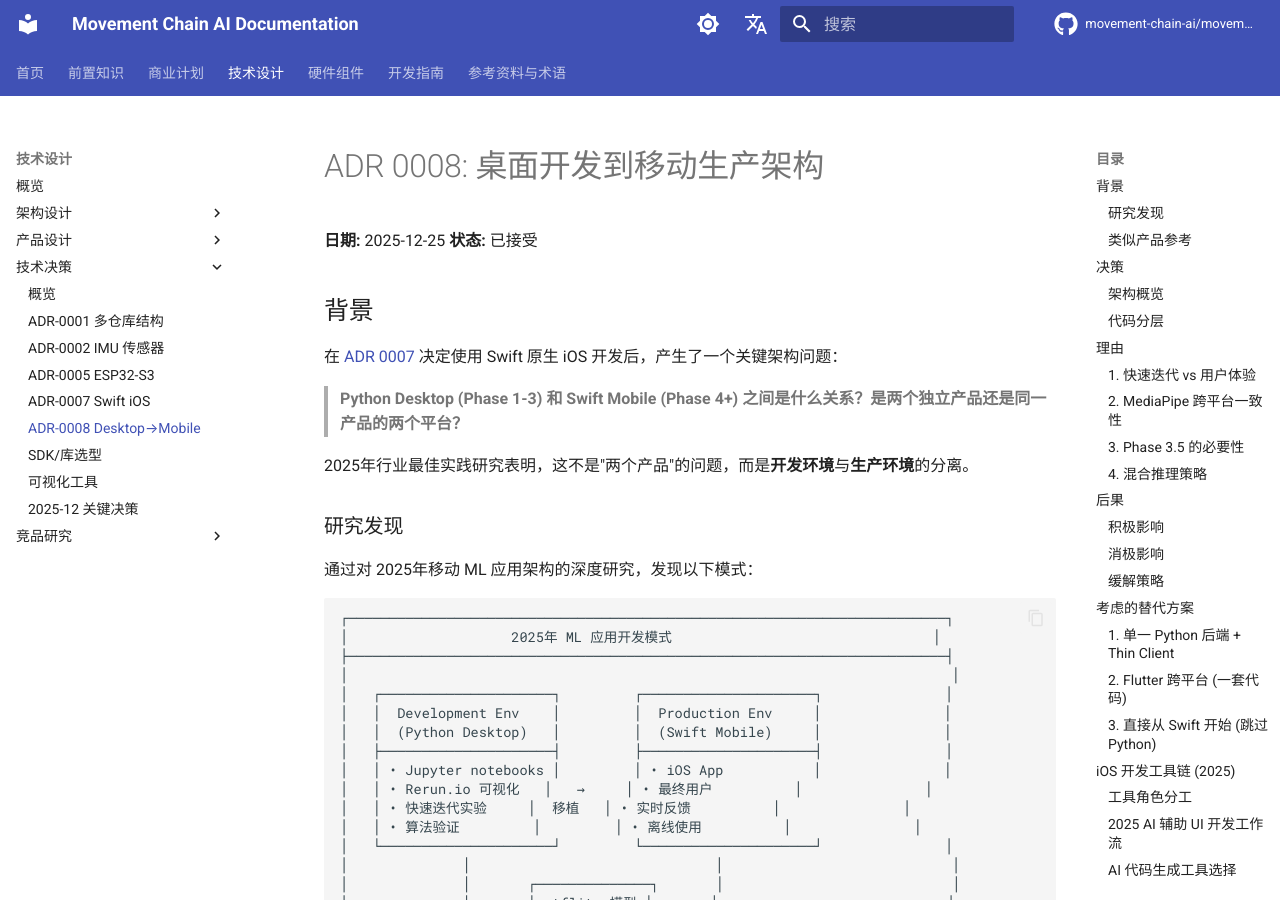
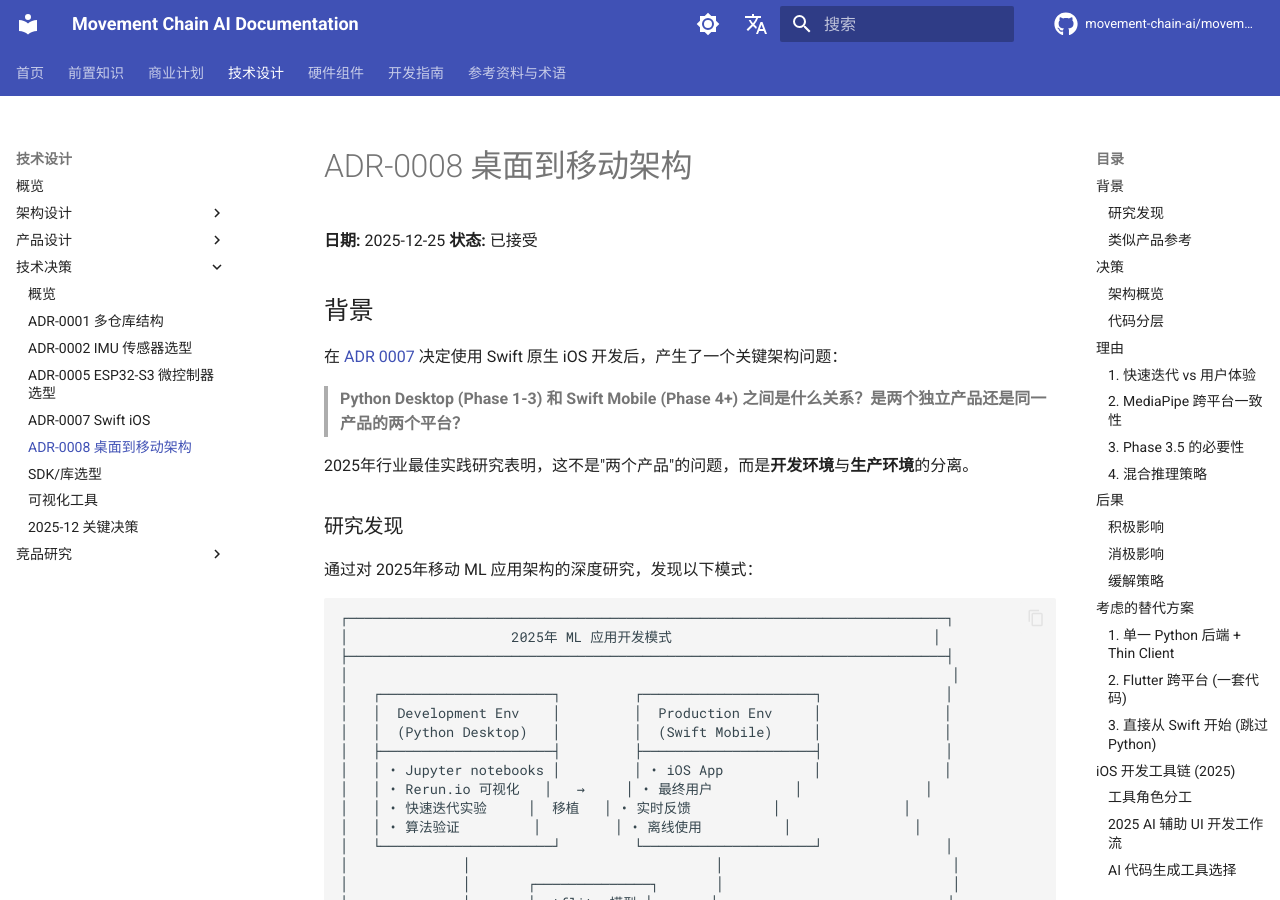
Before and after one commit to movement-chain-ai/movement-chain-docs, an MkDocs documentation site: the page built from docs/zh/design/decisions/0008-desktop-to-mobile-architecture.md, in a window 1280 px wide and 900 px high. Built offline with MkDocs 1.6.1 and Material for MkDocs 9.7.7, drawn with Linux system fonts in a browser that asks for light colours; comment, search, counter and statistics services are not loaded; the version menu is left out.

Commit message:
fix: 统一 ADR 文档标题格式
- ADR 0002: → ADR-0002
- ADR 0005: → ADR-0005
- ADR 0008: → ADR-0008
- 更新 mkdocs.yml 导航标题与文档标题一致

🤖 Generated with [Claude Code](https://claude.com/claude-code)

Co-Authored-By: Claude Opus 4.5 <noreply@anthropic.com>

```diff
--- a/docs/zh/design/decisions/0008-desktop-to-mobile-architecture.md
+++ b/docs/zh/design/decisions/0008-desktop-to-mobile-architecture.md
@@ -1,4 +1,4 @@
-# ADR 0008: 桌面开发到移动生产架构
+# ADR-0008 桌面到移动架构
 
 **日期:** 2025-12-25
 **状态:** 已接受
--- a/mkdocs.yml
+++ b/mkdocs.yml
@@ -167,10 +167,10 @@ nav:
       - 技术决策:
           - 概览: design/decisions/index.md
           - ADR-0001 多仓库结构: design/decisions/0001-multi-repo-structure.md
-          - ADR-0002 IMU 传感器: design/decisions/0002-lsm6dsv16x-imu.md
-          - ADR-0005 ESP32-S3: design/decisions/0005-esp32-s3-microcontroller.md
+          - ADR-0002 IMU 传感器选型: design/decisions/0002-lsm6dsv16x-imu.md
+          - ADR-0005 ESP32-S3 微控制器选型: design/decisions/0005-esp32-s3-microcontroller.md
           - ADR-0007 Swift iOS: design/decisions/0007-swift-ios-native.md
-          - ADR-0008 Desktop→Mobile: design/decisions/0008-desktop-to-mobile-architecture.md
+          - ADR-0008 桌面到移动架构: design/decisions/0008-desktop-to-mobile-architecture.md
           - SDK/库选型: design/decisions/sdk-selection.md
           - 可视化工具: design/decisions/visualization-tools-evaluation.md
           - 2025-12 关键决策: design/decisions/architecture-decisions-2025-12-23.md
```
Also changed, not shown: docs/zh/design/decisions/0002-lsm6dsv16x-imu.md (+1 -1 lines), docs/zh/design/decisions/0005-esp32-s3-microcontroller.md (+1 -1 lines).
